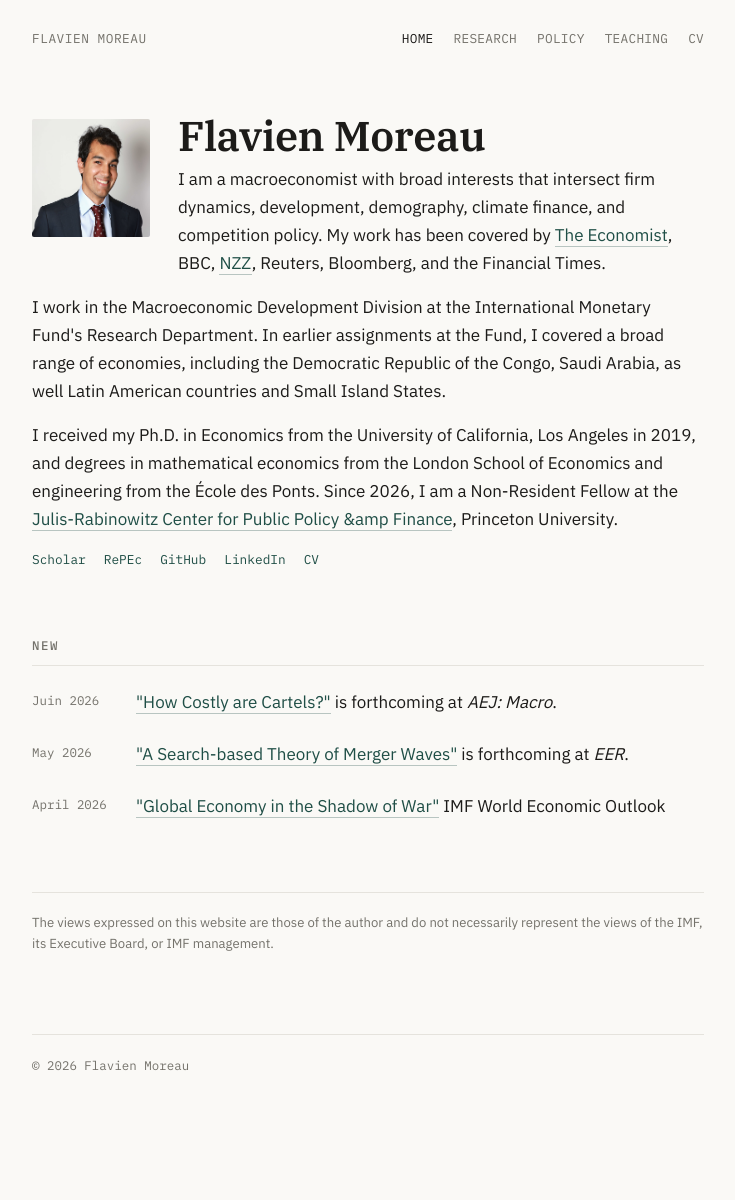
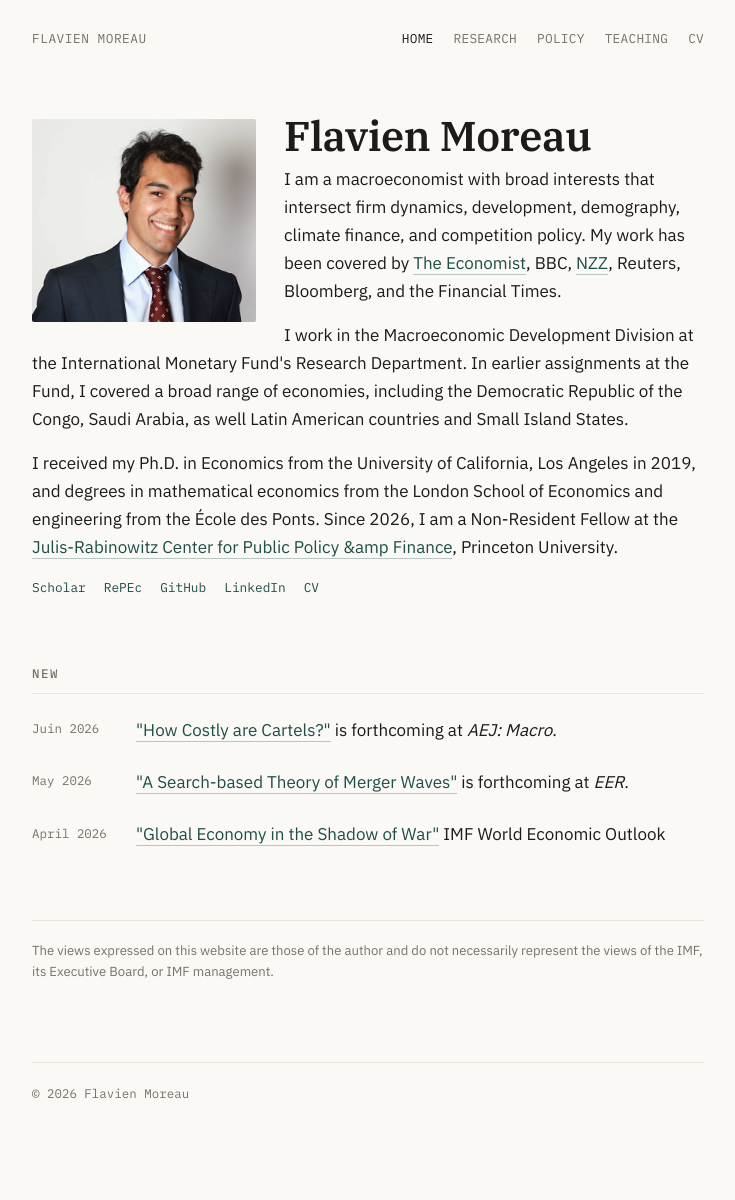
Before and after one commit to flavienmoreau/flavienmoreau.github.io, a Jekyll site: the page built from index.md, in a window 1280 px wide. Shown: the whole page, without its empty margins (272-1007 px from the left). Built offline with Jekyll 4.4.1, drawn with Linux system fonts in a browser that asks for light colours; before the commit the page ends 1172 px from its top, so only the background shows below that.

Commit message:
Update portrait dimensions and float direction

```diff
--- a/assets/css/style.css
+++ b/assets/css/style.css
@@ -60,7 +60,7 @@ a:hover{ color:var(--accent-hover); border-bottom-color:var(--accent-hover); }
 .bio p{ margin:0 0 16px; }
 .portrait{
   float:left;                         /* was: float:right */
-  width:118px; height:118px; border-radius:2px;
+  width:224px; height:203px; border-radius:2px;
   margin:6px 28px 16px 0;             /* was: margin:6px 0 16px 28px */
 }
 
```
